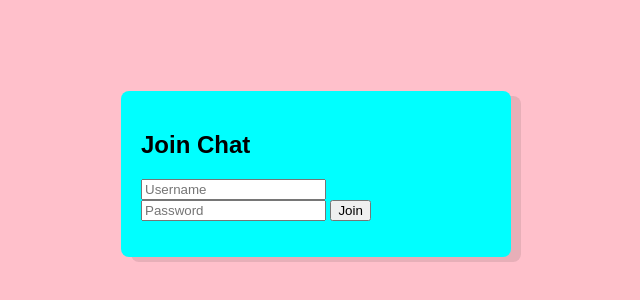
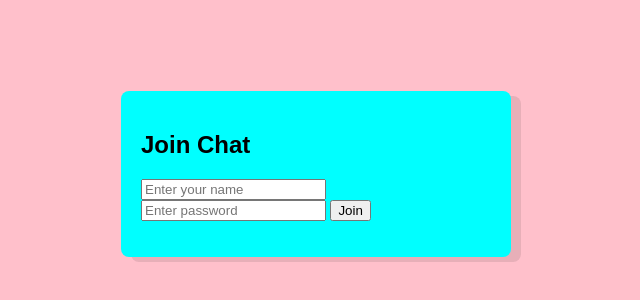
Before and after one commit to sandeep420123420-create/wtnishant, a website: page public/index.html in a window 1280 px wide. Shown: the part 234-534 px from the top of the page, 324-964 px from the left. Drawn offline with nearby package versions, Linux system fonts and the light colour scheme; no server answers.

Commit message:
Update index.html

```diff
--- a/public/index.html
+++ b/public/index.html
@@ -2,32 +2,35 @@
 <html lang="en">
 <head>
   <meta charset="UTF-8" />
-  <title>Chat App</title>
+  <title>Chat</title>
   <link rel="stylesheet" href="style.css" />
 </head>
 <body>
 
-  <!-- JOIN -->
+  <!-- Join screen -->
   <div id="join-container">
     <h2>Join Chat</h2>
-    <input id="username" placeholder="Username" />
-    <input id="password" type="password" placeholder="Password" />
+
+    <input id="username" placeholder="Enter your name" />
+    <input type="password" id="password" placeholder="Enter password" />
+
     <button id="join-btn">Join</button>
     <p id="join-error"></p>
   </div>
 
-  <!-- CHAT -->
+  <!-- Chat screen -->
   <div id="chat-container" class="hidden">
     <div id="users"></div>
 
     <div id="messages"></div>
 
     <div id="input-area">
-      <input id="message-input" placeholder="Type message..." />
+      <input id="message-input" placeholder="Type a message..." />
       <button id="send-btn">Send</button>
     </div>
   </div>
 
+  <!-- Socket.IO -->
   <script src="https://cdn.socket.io/4.7.2/socket.io.min.js"></script>
   <script src="script.js"></script>
 </body>
```
